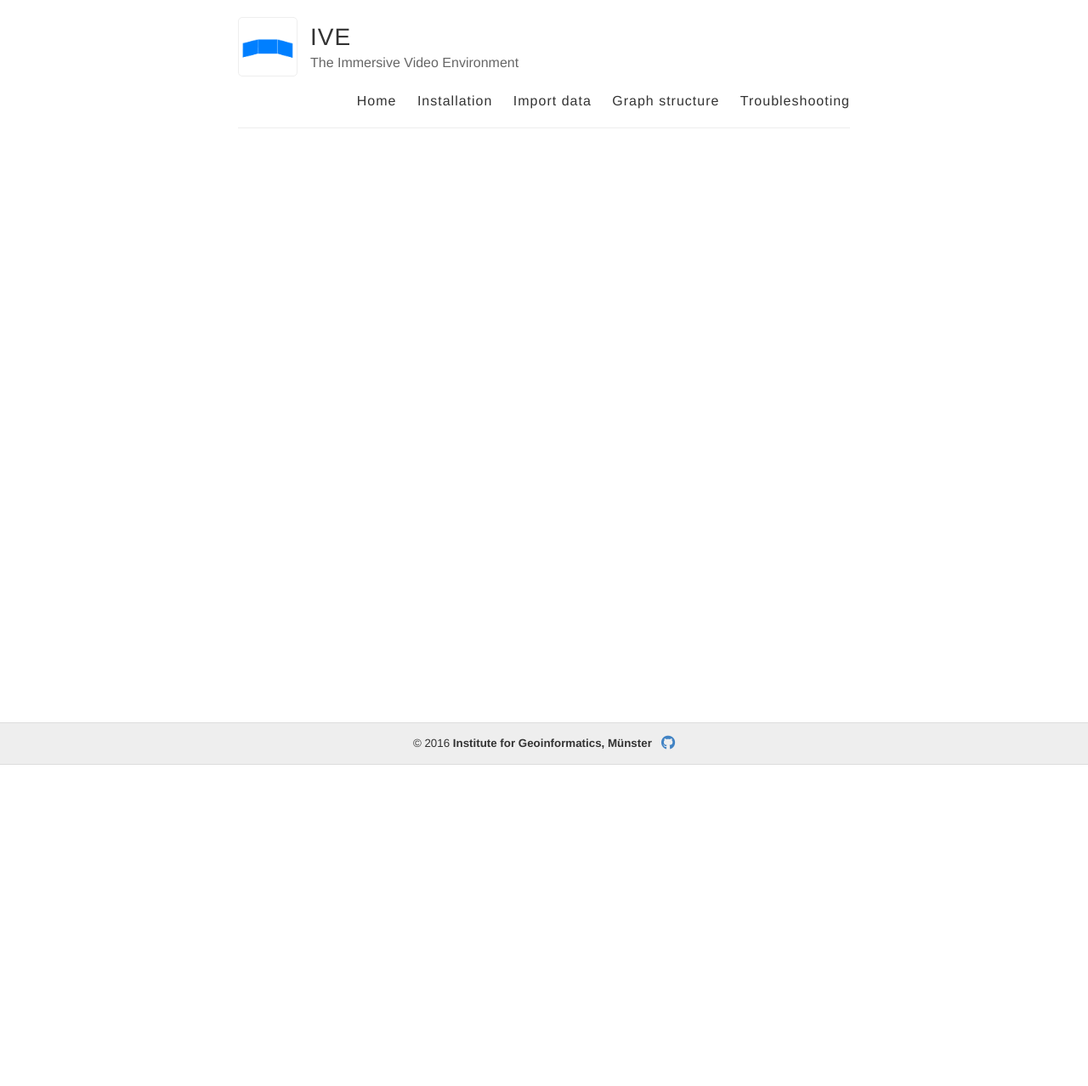
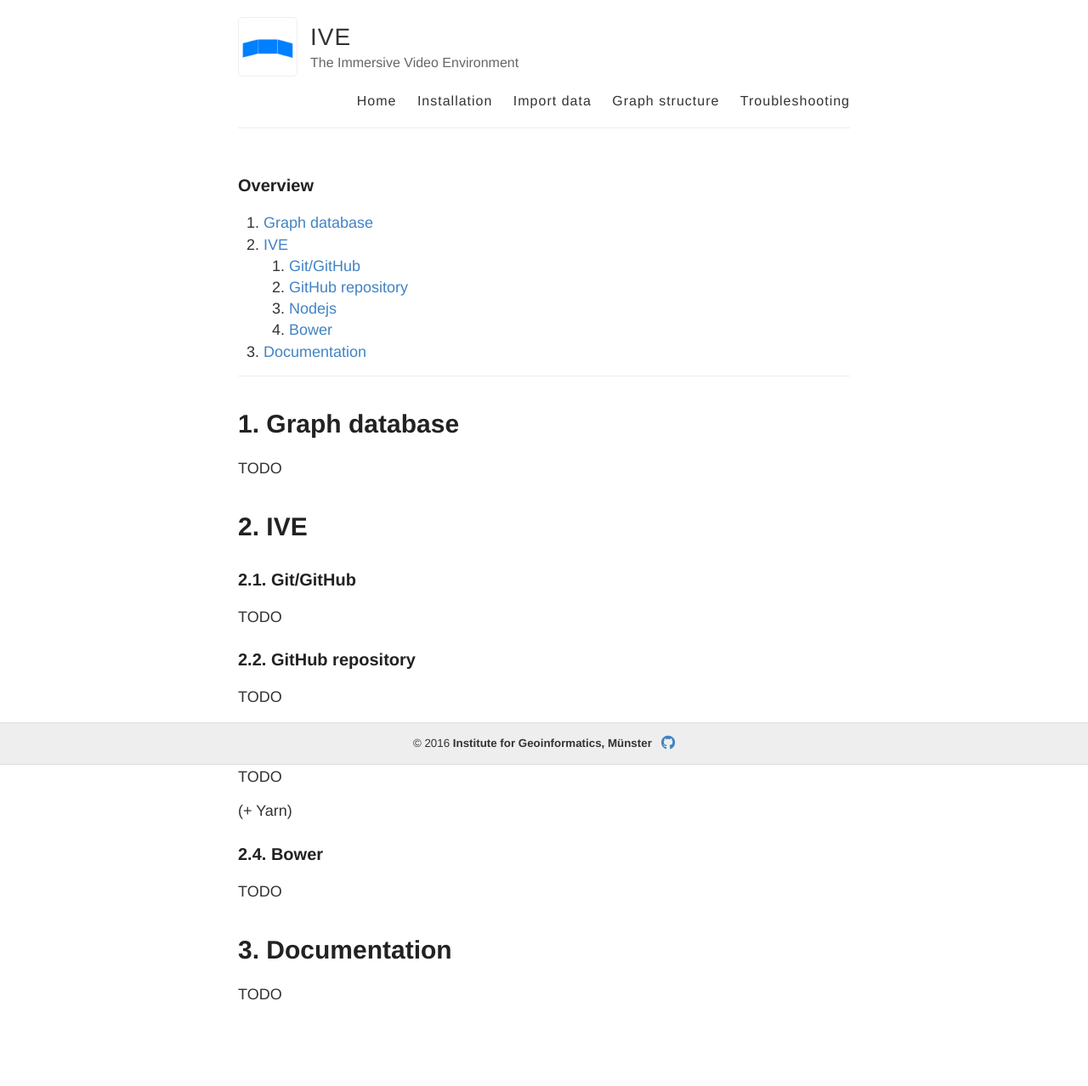
Before and after one commit to sitcomlab/IVE, a Jekyll site: the page built from install.md, in a window 1280 px wide. Shown: the whole page at 85% size. Built offline with Jekyll 4.4.1, drawn with Linux system fonts in a browser that asks for light colours; nearby versions of some CDN libraries; before the commit the page ends 900 px from its top, so only the background shows below that.

```diff
--- a/install.md
+++ b/install.md
@@ -2,3 +2,43 @@
 layout: page
 permalink: /install/
 ---
+
+### Overview
+
+1. [Graph database](#graph-database)
+2. [IVE](#ive)
+    1. [Git/GitHub](#gitgithub)
+    2. [GitHub repository](#github-repository)
+    3. [Nodejs](#nodejs)
+    4. [Bower](#bower)
+3. [Documentation](#documentation)
+
+***
+
+# 1. Graph database
+
+TODO
+
+# 2. IVE
+
+### 2.1. Git/GitHub
+
+TODO
+
+### 2.2. GitHub repository
+
+TODO
+
+### 2.3. Nodejs
+
+TODO
+
+(+ Yarn)
+
+### 2.4. Bower
+
+TODO
+
+# 3. Documentation
+
+TODO
```
Also changed, not shown: _posts/2016-10-23-Hello-World.md (deleted, +0 -6 lines), _posts/2016-10-23-Introducing-v2.md (added, +34 -0 lines), graph.md (added, +76 -0 lines), import.md (renamed from schemas.md, +3 -1 lines), relationships.md (deleted, +0 -69 lines).
